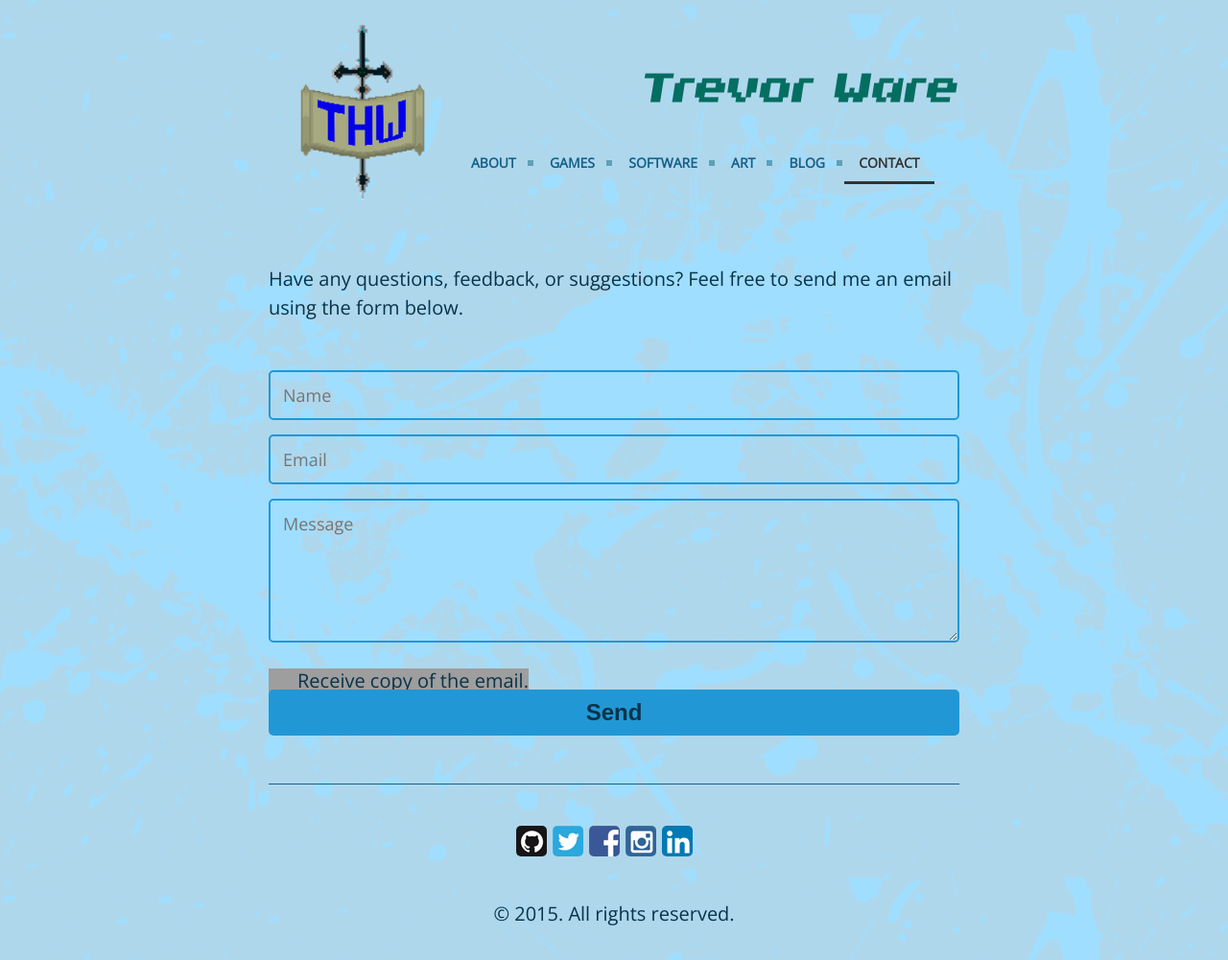
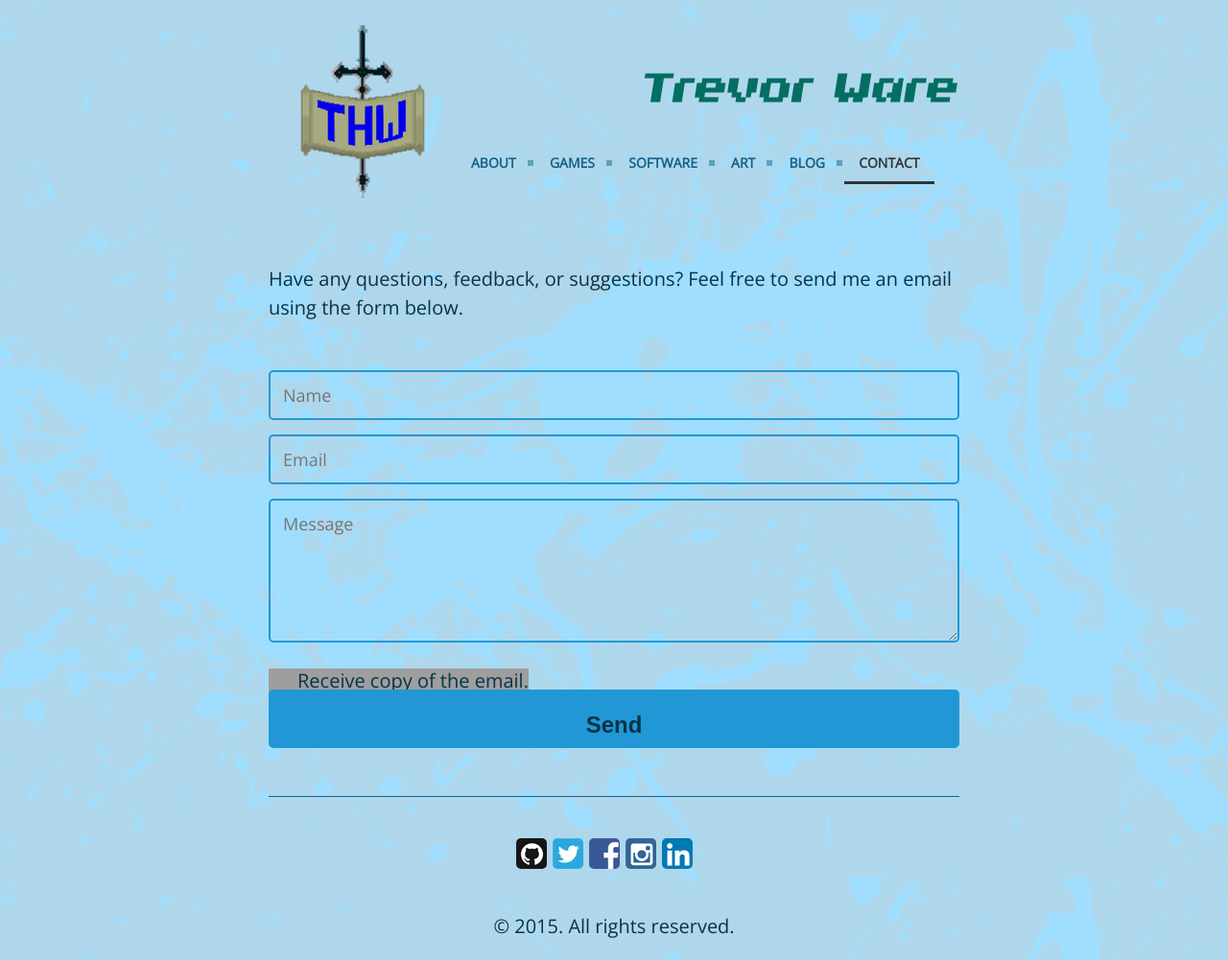
Before and after one commit to twarrre/twarrre.github.io, a Jekyll site: the page built from contact.md, in a window 1280 px wide. Shown: the whole page at 96% size. Built offline with Jekyll 4.4.1, drawn with Linux system fonts in a browser that asks for light colours; grey boxes are pictures that could not be loaded.

Commit message:
Fixing the padding for the checkbox.

```diff
--- a/public/css/poole.css
+++ b/public/css/poole.css
@@ -803,7 +803,6 @@
 
 input[type=checkbox].checkboxCC + label.labelCC {
 	padding-left:30px;
-  padding-bottom: 20px;
 	height:25px;
 	display:inline-block;
 	line-height:25px;
@@ -844,7 +843,7 @@
   cursor:pointer;
   color: #083349;
   font-size:24px;
-  padding-top:10px;
+  padding-top:23px;
   padding-bottom:10px;
   transition: all 0.3s;
   margin-top:-4px;
```
